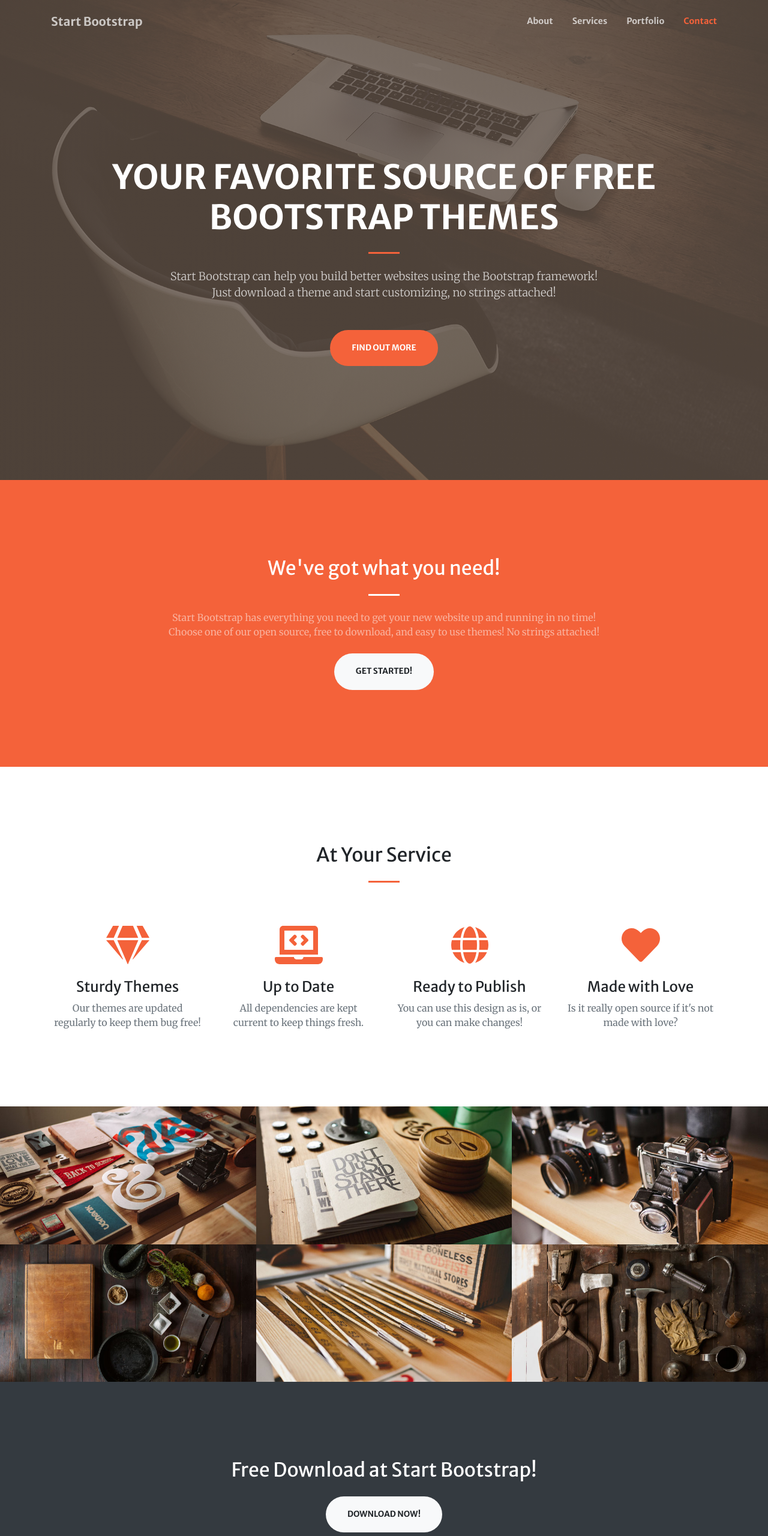
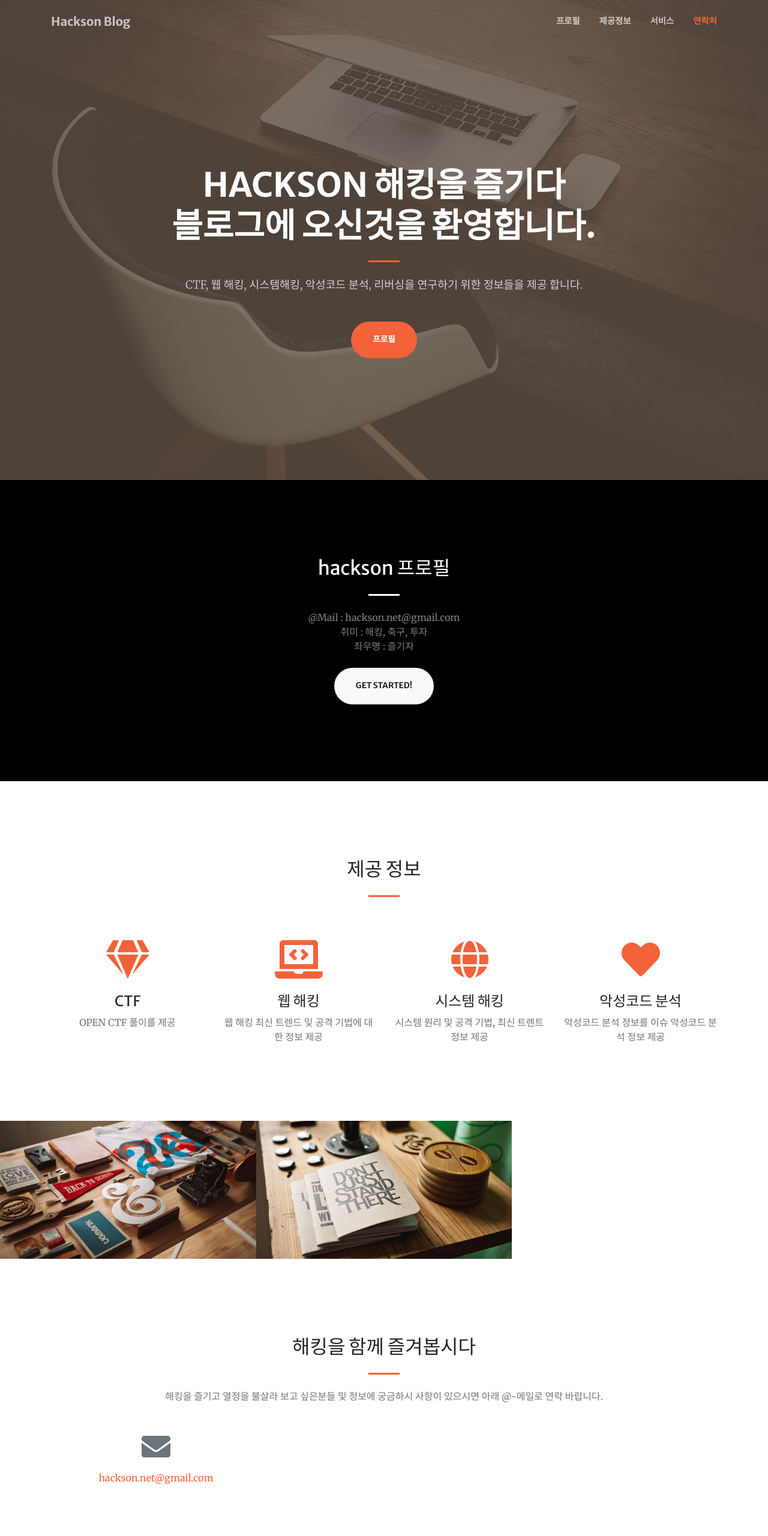
Before and after one commit to hackson00/blog, a plain HTML site: page index.html in a window 1280 px wide. Shown: the top 2560 px of the page at 60% size. Drawn offline with nearby package versions, Linux system fonts and the light colour scheme.

Commit message:
20200828 최초 홈페이지 수정
다음은 이미지 수정 필요

```diff
--- a/index.html
+++ b/index.html
@@ -22,14 +22,14 @@
         <!-- Navigation-->
         <nav class="navbar navbar-expand-lg navbar-light fixed-top py-3" id="mainNav">
             <div class="container">
-                <a class="navbar-brand js-scroll-trigger" href="#page-top">Start Bootstrap</a>
+                <a class="navbar-brand js-scroll-trigger" href="#page-top">Hackson Blog</a>
                 <button class="navbar-toggler navbar-toggler-right" type="button" data-toggle="collapse" data-target="#navbarResponsive" aria-controls="navbarResponsive" aria-expanded="false" aria-label="Toggle navigation"><span class="navbar-toggler-icon"></span></button>
                 <div class="collapse navbar-collapse" id="navbarResponsive">
                     <ul class="navbar-nav ml-auto my-2 my-lg-0">
-                        <li class="nav-item"><a class="nav-link js-scroll-trigger" href="#about">About</a></li>
-                        <li class="nav-item"><a class="nav-link js-scroll-trigger" href="#services">Services</a></li>
-                        <li class="nav-item"><a class="nav-link js-scroll-trigger" href="#portfolio">Portfolio</a></li>
-                        <li class="nav-item"><a class="nav-link js-scroll-trigger" href="#contact">Contact</a></li>
+                        <li class="nav-item"><a class="nav-link js-scroll-trigger" href="#about">프로필</a></li>
+                        <li class="nav-item"><a class="nav-link js-scroll-trigger" href="#services">제공정보</a></li>
+                        <li class="nav-item"><a class="nav-link js-scroll-trigger" href="#portfolio">서비스</a></li>
+                        <li class="nav-item"><a class="nav-link js-scroll-trigger" href="#contact">연락처</a></li>
                     </ul>
                 </div>
             </div>
@@ -39,12 +39,12 @@
             <div class="container h-100">
                 <div class="row h-100 align-items-center justify-content-center text-center">
                     <div class="col-lg-10 align-self-end">
-                        <h1 class="text-uppercase text-white font-weight-bold">Your Favorite Source of Free Bootstrap Themes</h1>
+                        <h1 class="text-uppercase text-white font-weight-bold">Hackson 해킹을 즐기다 <br />블로그에 오신것을 환영합니다.</h1>
                         <hr class="divider my-4" />
                     </div>
                     <div class="col-lg-8 align-self-baseline">
-                        <p class="text-white-75 font-weight-light mb-5">Start Bootstrap can help you build better websites using the Bootstrap framework! Just download a theme and start customizing, no strings attached!</p>
-                        <a class="btn btn-primary btn-xl js-scroll-trigger" href="#about">Find Out More</a>
+                        <p class="text-white-75 font-weight-light mb-5">CTF, 웹 해킹, 시스템해킹, 악성코드 분석, 리버싱을 연구하기 위한 정보들을 제공 합니다. </p>
+                        <a class="btn btn-primary btn-xl js-scroll-trigger" href="#about">프로필</a>
                     </div>
                 </div>
             </div>
@@ -54,9 +54,14 @@
             <div class="container">
                 <div class="row justify-content-center">
                     <div class="col-lg-8 text-center">
-                        <h2 class="text-white mt-0">We've got what you need!</h2>
+                        <h2 class="text-white mt-0">hackson 프로필</h2>
                         <hr class="divider light my-4" />
-                        <p class="text-white-50 mb-4">Start Bootstrap has everything you need to get your new website up and running in no time! Choose one of our open source, free to download, and easy to use themes! No strings attached!</p>
+                        <p class="text-white-50 mb-4">
+                            @Mail : hackson.net@gmail.com<br>
+                            취미 : 해킹, 축구, 투자</br>
+                            좌우명 : 즐기자<br>
+
+                        </p>
                         <a class="btn btn-light btn-xl js-scroll-trigger" href="#services">Get Started!</a>
                     </div>
                 </div>
@@ -65,35 +70,35 @@
         <!-- Services-->
         <section class="page-section" id="services">
             <div class="container">
-                <h2 class="text-center mt-0">At Your Service</h2>
+                <h2 class="text-center mt-0">제공 정보</h2>
                 <hr class="divider my-4" />
                 <div class="row">
                     <div class="col-lg-3 col-md-6 text-center">
                         <div class="mt-5">
                             <i class="fas fa-4x fa-gem text-primary mb-4"></i>
-                            <h3 class="h4 mb-2">Sturdy Themes</h3>
-                            <p class="text-muted mb-0">Our themes are updated regularly to keep them bug free!</p>
+                            <h3 class="h4 mb-2">CTF</h3>
+                            <p class="text-muted mb-0">OPEN CTF 풀이를 제공</p>
                         </div>
                     </div>
                     <div class="col-lg-3 col-md-6 text-center">
                         <div class="mt-5">
                             <i class="fas fa-4x fa-laptop-code text-primary mb-4"></i>
-                            <h3 class="h4 mb-2">Up to Date</h3>
-                            <p class="text-muted mb-0">All dependencies are kept current to keep things fresh.</p>
+                            <h3 class="h4 mb-2">웹 해킹</h3>
+                            <p class="text-muted mb-0">웹 해킹 최신 트렌드 및 공격 기법에 대한 정보 제공</p>
                         </div>
                     </div>
                     <div class="col-lg-3 col-md-6 text-center">
                         <div class="mt-5">
                             <i class="fas fa-4x fa-globe text-primary mb-4"></i>
-                            <h3 class="h4 mb-2">Ready to Publish</h3>
-                            <p class="text-muted mb-0">You can use this design as is, or you can make changes!</p>
+                            <h3 class="h4 mb-2">시스템 해킹</h3>
+                            <p class="text-muted mb-0">시스템 원리 및 공격 기법, 최신 트렌트 정보 제공</p>
                         </div>
                     </div>
                     <div class="col-lg-3 col-md-6 text-center">
                         <div class="mt-5">
                             <i class="fas fa-4x fa-heart text-primary mb-4"></i>
-                            <h3 class="h4 mb-2">Made with Love</h3>
-                            <p class="text-muted mb-0">Is it really open source if it's not made with love?</p>
+                            <h3 class="h4 mb-2">악성코드 분석</h3>
+                            <p class="text-muted mb-0">악성코드 분석 정보를 이슈 악성코드 분석 정보 제공</p>
                         </div>
                     </div>
                 </div>
@@ -107,8 +112,8 @@
                         <a class="portfolio-box" href="assets/img/portfolio/fullsize/1.jpg">
                             <img class="img-fluid" src="assets/img/portfolio/thumbnails/1.jpg" alt="" />
                             <div class="portfolio-box-caption">
-                                <div class="project-category text-white-50">Category</div>
-                                <div class="project-name">Project Name</div>
+                                <div class="project-category text-white-50">웹해킹</div>
+                                <div class="project-name">Sql-Injection</div>
                             </div>
                         </a>
                     </div>
@@ -116,83 +121,37 @@
                         <a class="portfolio-box" href="assets/img/portfolio/fullsize/2.jpg">
                             <img class="img-fluid" src="assets/img/portfolio/thumbnails/2.jpg" alt="" />
                             <div class="portfolio-box-caption">
-                                <div class="project-category text-white-50">Category</div>
-                                <div class="project-name">Project Name</div>
-                            </div>
-                        </a>
-                    </div>
-                    <div class="col-lg-4 col-sm-6">
-                        <a class="portfolio-box" href="assets/img/portfolio/fullsize/3.jpg">
-                            <img class="img-fluid" src="assets/img/portfolio/thumbnails/3.jpg" alt="" />
-                            <div class="portfolio-box-caption">
-                                <div class="project-category text-white-50">Category</div>
-                                <div class="project-name">Project Name</div>
-                            </div>
-                        </a>
-                    </div>
-                    <div class="col-lg-4 col-sm-6">
-                        <a class="portfolio-box" href="assets/img/portfolio/fullsize/4.jpg">
-                            <img class="img-fluid" src="assets/img/portfolio/thumbnails/4.jpg" alt="" />
-                            <div class="portfolio-box-caption">
-                                <div class="project-category text-white-50">Category</div>
-                                <div class="project-name">Project Name</div>
-                            </div>
-                        </a>
-                    </div>
-                    <div class="col-lg-4 col-sm-6">
-                        <a class="portfolio-box" href="assets/img/portfolio/fullsize/5.jpg">
-                            <img class="img-fluid" src="assets/img/portfolio/thumbnails/5.jpg" alt="" />
-                            <div class="portfolio-box-caption">
-                                <div class="project-category text-white-50">Category</div>
-                                <div class="project-name">Project Name</div>
-                            </div>
-                        </a>
-                    </div>
-                    <div class="col-lg-4 col-sm-6">
-                        <a class="portfolio-box" href="assets/img/portfolio/fullsize/6.jpg">
-                            <img class="img-fluid" src="assets/img/portfolio/thumbnails/6.jpg" alt="" />
-                            <div class="portfolio-box-caption p-3">
-                                <div class="project-category text-white-50">Category</div>
-                                <div class="project-name">Project Name</div>
+                                <div class="project-category text-white-50">시스템 해킹</div>
+                                <div class="project-name">취약한 프로그램 BOF 공격</div>
                             </div>
                         </a>
                     </div>
                 </div>
             </div>
         </div>
-        <!-- Call to action-->
-        <section class="page-section bg-dark text-white">
-            <div class="container text-center">
-                <h2 class="mb-4">Free Download at Start Bootstrap!</h2>
-                <a class="btn btn-light btn-xl" href="https://startbootstrap.com/themes/creative/">Download Now!</a>
-            </div>
-        </section>
+
         <!-- Contact-->
         <section class="page-section" id="contact">
             <div class="container">
                 <div class="row justify-content-center">
                     <div class="col-lg-8 text-center">
-                        <h2 class="mt-0">Let's Get In Touch!</h2>
+                        <h2 class="mt-0">해킹을 함께 즐겨봅시다</h2>
                         <hr class="divider my-4" />
-                        <p class="text-muted mb-5">Ready to start your next project with us? Give us a call or send us an email and we will get back to you as soon as possible!</p>
+                        <p class="text-muted mb-5">해킹을 즐기고 열정을 불살라 보고 싶은분들 및 정보에 궁금하시 사항이 있으시면 아래 @-메일로 연락 바랍니다.</p>
                     </div>
                 </div>
                 <div class="row">
-                    <div class="col-lg-4 ml-auto text-center mb-5 mb-lg-0">
-                        <i class="fas fa-phone fa-3x mb-3 text-muted"></i>
-                        <div>+1 (555) 123-4567</div>
-                    </div>
                     <div class="col-lg-4 mr-auto text-center">
                         <i class="fas fa-envelope fa-3x mb-3 text-muted"></i>
                         <!-- Make sure to change the email address in BOTH the anchor text and the link target below!-->
-                        <a class="d-block" href="mailto:contact@yourwebsite.com">contact@yourwebsite.com</a>
+                        <a class="d-block" href="mailto:hackson.net@gmail.com">hackson.net@gmail.com</a>
                     </div>
                 </div>
             </div>
         </section>
         <!-- Footer-->
         <footer class="bg-light py-5">
-            <div class="container"><div class="small text-center text-muted">Copyright © 2020 - Start Bootstrap</div></div>
+            <div class="container"><div class="small text-center text-muted">Copyright © 2020 - hackson.net</div></div>
         </footer>
         <!-- Bootstrap core JS-->
         <script src="https://cdnjs.cloudflare.com/ajax/libs/jquery/3.5.1/jquery.min.js"></script>
```
Also changed, not shown: css/styles.css.
